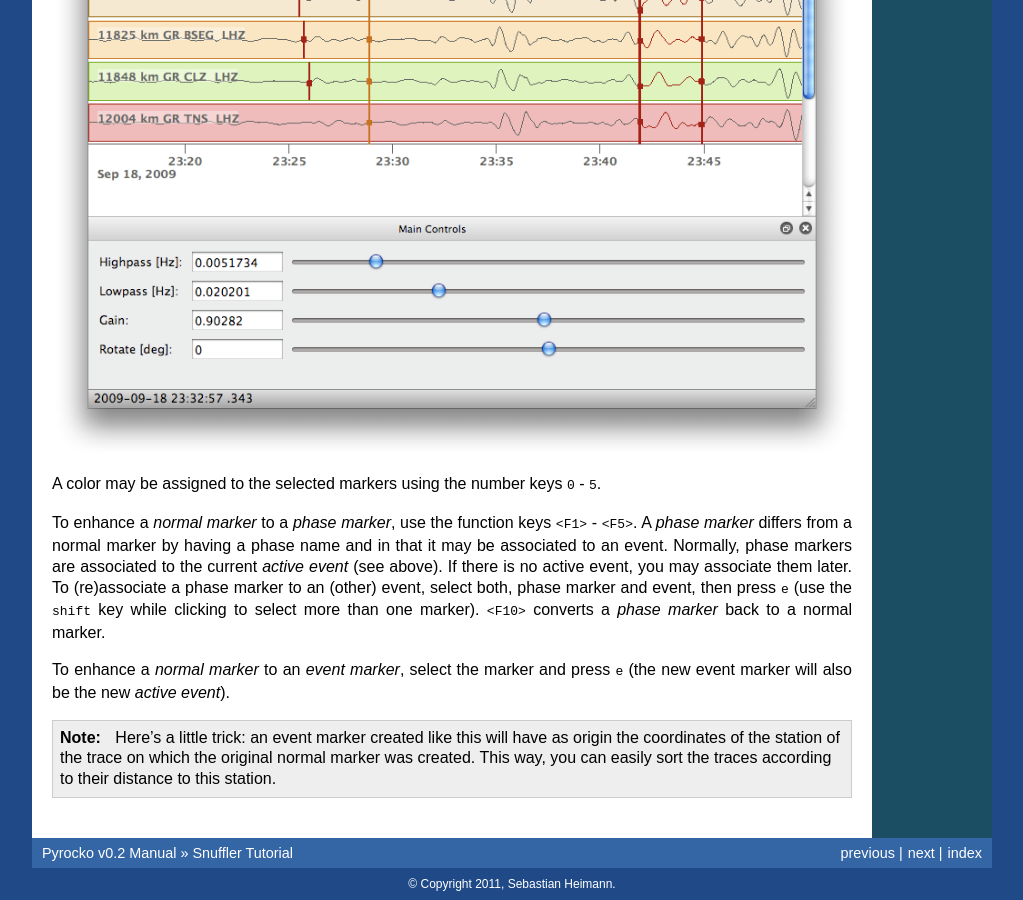
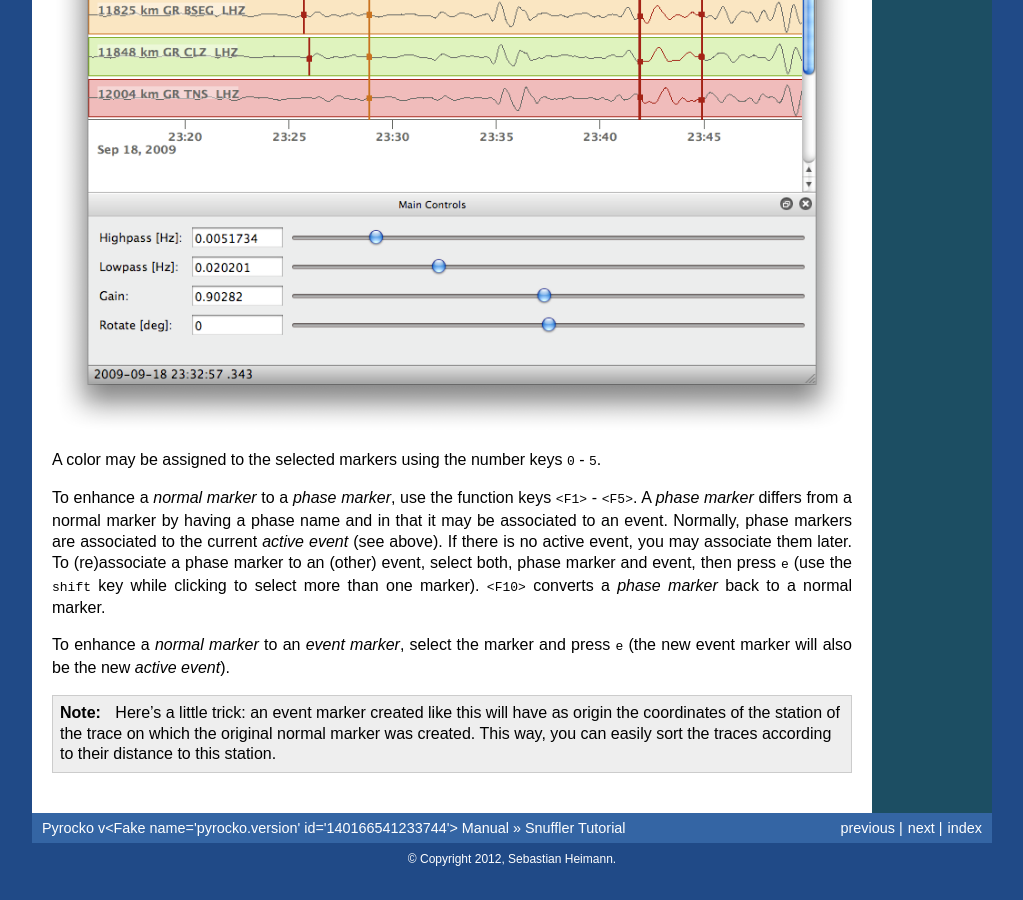
Before and after one commit to pyrocko/pyrocko, a Sphinx documentation site: the page built from doc/snuffler_tutorial.rst, in a window 1280 px wide and 900 px high, scrolled down 8553 px. Shown: the whole window, without its empty margins (128-1151 px from the left). Built offline with Sphinx 7.4.7, drawn with Linux system fonts in a browser that asks for light colours; formulas are drawn with MathJax 3; the version number is read from the project's files by our own code; after the commit the page ends 9428 px from its top, so only the background shows below that; some of the changed text lies outside the part shown.

Commit message:
updated documentation

```diff
--- a/doc/conf.py
+++ b/doc/conf.py
@@ -12,6 +12,7 @@
 # serve to show the default.
 
 import sys, os
+from pyrocko import version as pyrocko_version
 
 # If extensions (or modules to document with autodoc) are in another directory,
 # add these directories to sys.path here. If the directory is relative to the
@@ -43,16 +44,16 @@
 
 # General information about the project.
 project = u'Pyrocko'
-copyright = u'2011, Sebastian Heimann'
+copyright = u'2012, Sebastian Heimann'
 
 # The version info for the project you're documenting, acts as replacement for
 # |version| and |release|, also used in various other places throughout the
 # built documents.
 #
 # The short X.Y version.
-version = '0.2'
+version = pyrocko_version
 # The full version, including alpha/beta/rc tags.
-release = '0.2'
+release = pyrocko_version
 
 # The language for content autogenerated by Sphinx. Refer to documentation
 # for a list of supported languages.
--- a/doc/install.rst
+++ b/doc/install.rst
@@ -11,6 +11,7 @@
 * `NumPy <http://numpy.scipy.org/>`_ including development headers
 * `SciPy <http://scipy.org/>`_
 * `PyQt4 <http://www.riverbankcomputing.co.uk/software/pyqt/intro>`_ (>= v4.4.4, Only needed for the GUI apps)
+* `pyavl <http://pypi.python.org/pypi/pyavl/>`_
 * libmseed (tarball is included)
 * evalresp (only libevresp from this package, tarball is included, could be made optional)
 * `progressbar <http://pypi.python.org/pypi/progressbar>`_ (optional)
--- a/doc/snuffler.rst
+++ b/doc/snuffler.rst
@@ -175,7 +175,7 @@
 
 ``n|s|l|c [ <pattern> ]``
 
-``<pattern>`` is matched against network, station, location, or channel ID of the traces depending on whether the ``n``, ``s``, ``l``, or ``c`` command is used, respectively. Here, implicitly a ``*``-wildcard is inserted after the pattern, so if for example pattern ``LH`` would be given, it would be evaluated as ``LH*``. Only one quick-search pattern is active at any time. The currently active pattern is cleared by calling any of these commands without an argument.
+``<pattern>`` is matched against network, station, location, or channel ID of the traces depending on whether the ``n``, ``s``, ``l``, or ``c`` command is used, respectively. Only one quick-search pattern is active at any time. The currently active pattern is cleared by calling any of these commands without an argument.
 
 Hide
 ^^^^
--- a/doc/snuffler_tutorial.rst
+++ b/doc/snuffler_tutorial.rst
@@ -31,7 +31,8 @@
     :align: center
 
 There are some more commands to navigate. The :kbd:`<space>` key brings you one
-page forward in time, :kbd:`b` does the opposite. Press :kbd:`?` for a list of key bindings.
+page forward in time, :kbd:`b` does the opposite. Press :kbd:`?` for a list of
+key bindings.
 
 Things to remember for now are:
 
@@ -175,7 +176,9 @@
 Event information can come from various sources. In our example dataset, we are
 most likely seeing a global earthquake, so we may query one of the global
 earthquake catalogs. In the main menu select :menuselection:`Panels --> Catalog
-Search (builtin)`. A panel opens in the bottom part of the Snuffler window. Make sure you have internet access, select a minimum magnitude and hit :guilabel:`Run`.
+Search (builtin)`. A panel opens in the bottom part of the Snuffler window.
+Make sure you have internet access, select a minimum magnitude and hit
+:guilabel:`Run`.
 
 .. image:: _static/screenshot7.png
     :align: center
```
Also changed, not shown: other parts of doc/snuffler_tutorial.rst (+2 -2 lines).
